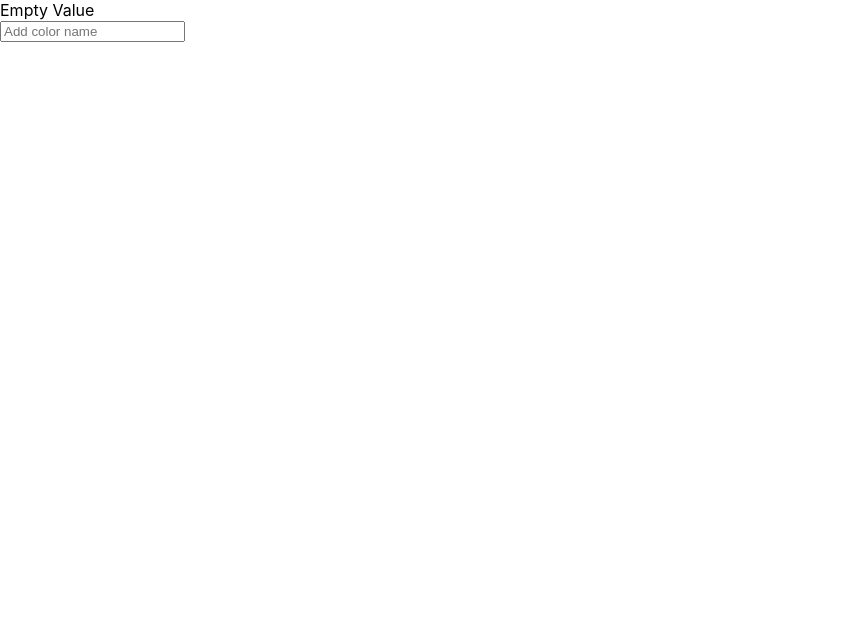
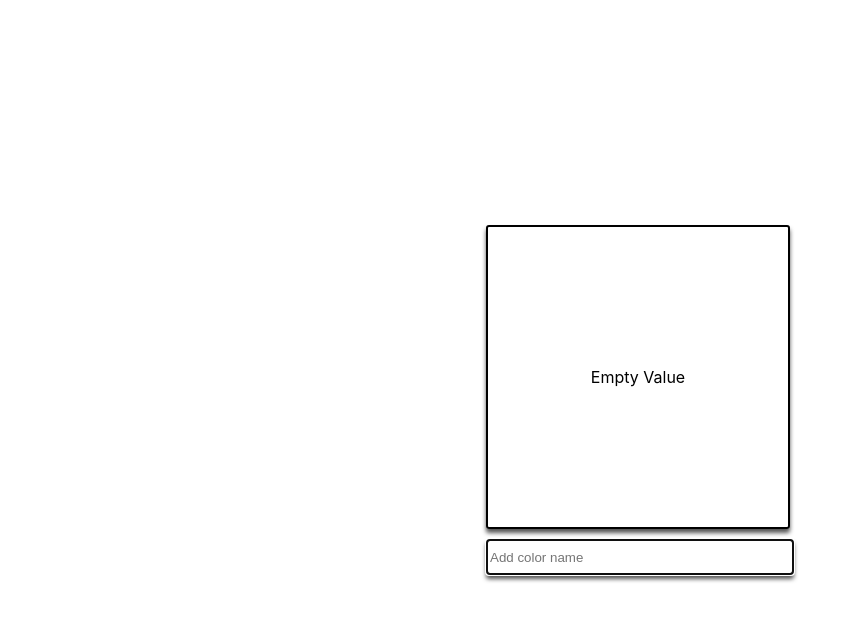
Before and after one commit to Jade1724/color-box-with-form-app, a React (Create React App) app: page / in a window 1280 px wide. Shown: the top 620 px of the page, without its empty margins (0-860 px from the left). Built offline with nearby package versions, Linux system fonts and the light colour scheme.

Commit message:
Finished the styling

```diff
--- a/src/App.css
+++ b/src/App.css
@@ -1,38 +1,27 @@
 .App {
   text-align: center;
+  height: 100vh;
+  display: flex;
+  align-items: center;
+  justify-content: center;
+  box-sizing: border-box;
 }
 
-.App-logo {
-  height: 40vmin;
-  pointer-events: none;
+.box {
+  width: 300px;
+  border: 2px solid black;
+  box-shadow: 0 4px 4px #555;
+  border-radius: 3px;
 }
 
-@media (prefers-reduced-motion: no-preference) {
-  .App-logo {
-    animation: App-logo-spin infinite 20s linear;
-  }
+.color-box {
+  height: 300px;
+  display: flex;
+  align-items: center;
+  justify-content: center;
+  margin-bottom: 10px;
 }
 
-.App-header {
-  background-color: #282c34;
-  min-height: 100vh;
-  display: flex;
-  flex-direction: column;
-  align-items: center;
-  justify-content: center;
-  font-size: calc(10px + 2vmin);
-  color: white;
+.input-box {
+  height: 30px;
 }
-
-.App-link {
-  color: #61dafb;
-}
-
-@keyframes App-logo-spin {
-  from {
-    transform: rotate(0deg);
-  }
-  to {
-    transform: rotate(360deg);
-  }
-}
--- a/src/App.js
+++ b/src/App.js
@@ -1,21 +1,32 @@
 import "./App.css";
-import {useState} from 'react';
+import { useState } from "react";
 
 function App() {
-
-  const [color, setColor] = useState('');
+  const [color, setColor] = useState("");
 
   function handleColorNameInput(colorName) {
     setColor(colorName);
   }
 
   return (
-    <div>
-      <div style={{backgroundColor: `${color}`}}>{color.length > 0 ? color : 'Empty Value'}</div>
-      <form onSubmit={(event) => event.preventDefault()}>
-        <label htmlFor="colorName"></label>
-        <input id="colorName" placeholder="Add color name" type="text" value={color} onChange={(event) => handleColorNameInput(event.target.value)} />
-      </form>
+    <div className="App">
+      <div>
+        <div className="box color-box" style={{ backgroundColor: `${color}` }}>
+          <p>{color.length > 0 ? color : "Empty Value"}</p>
+        </div>
+        <form onSubmit={(event) => event.preventDefault()}>
+          <label htmlFor="colorName"></label>
+          <input
+            id="colorName"
+            className="box input-box"
+            placeholder="Add color name"
+            autoFocus
+            type="text"
+            value={color}
+            onChange={(event) => handleColorNameInput(event.target.value)}
+          />
+        </form>
+      </div>
     </div>
   );
 }
```
